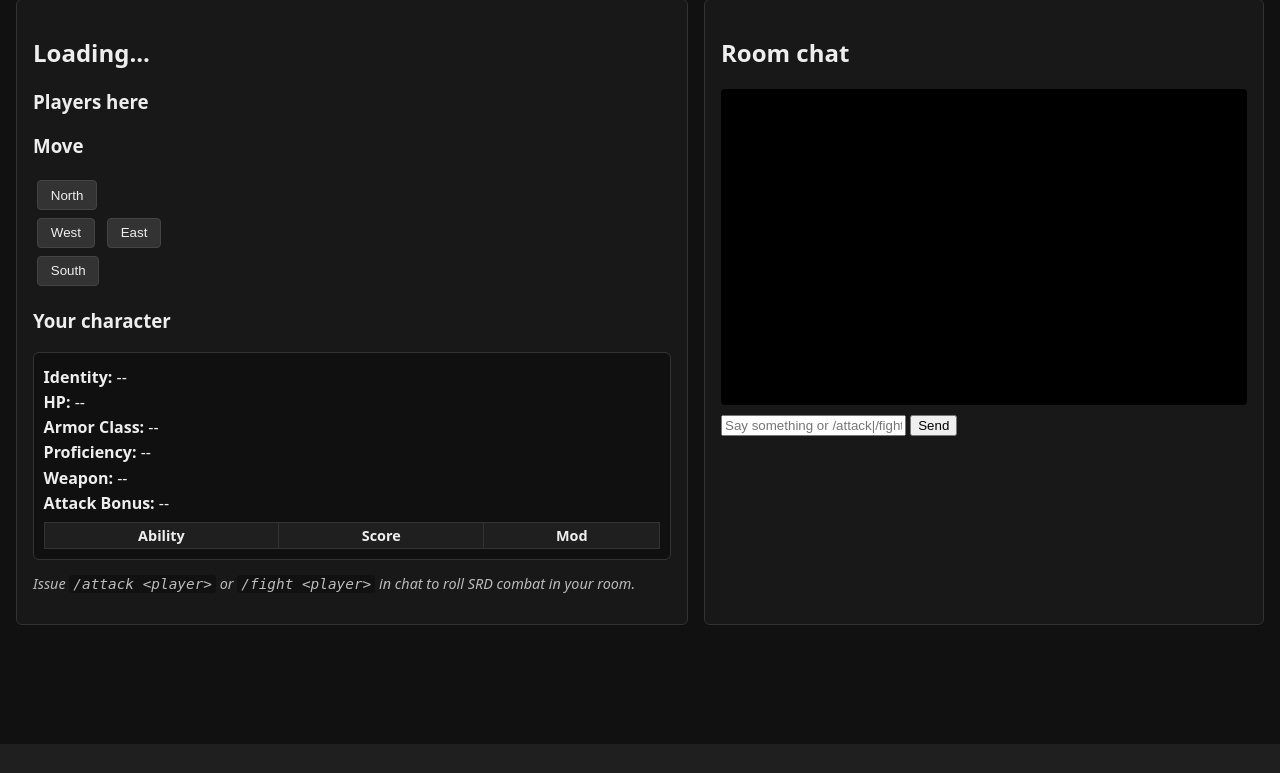
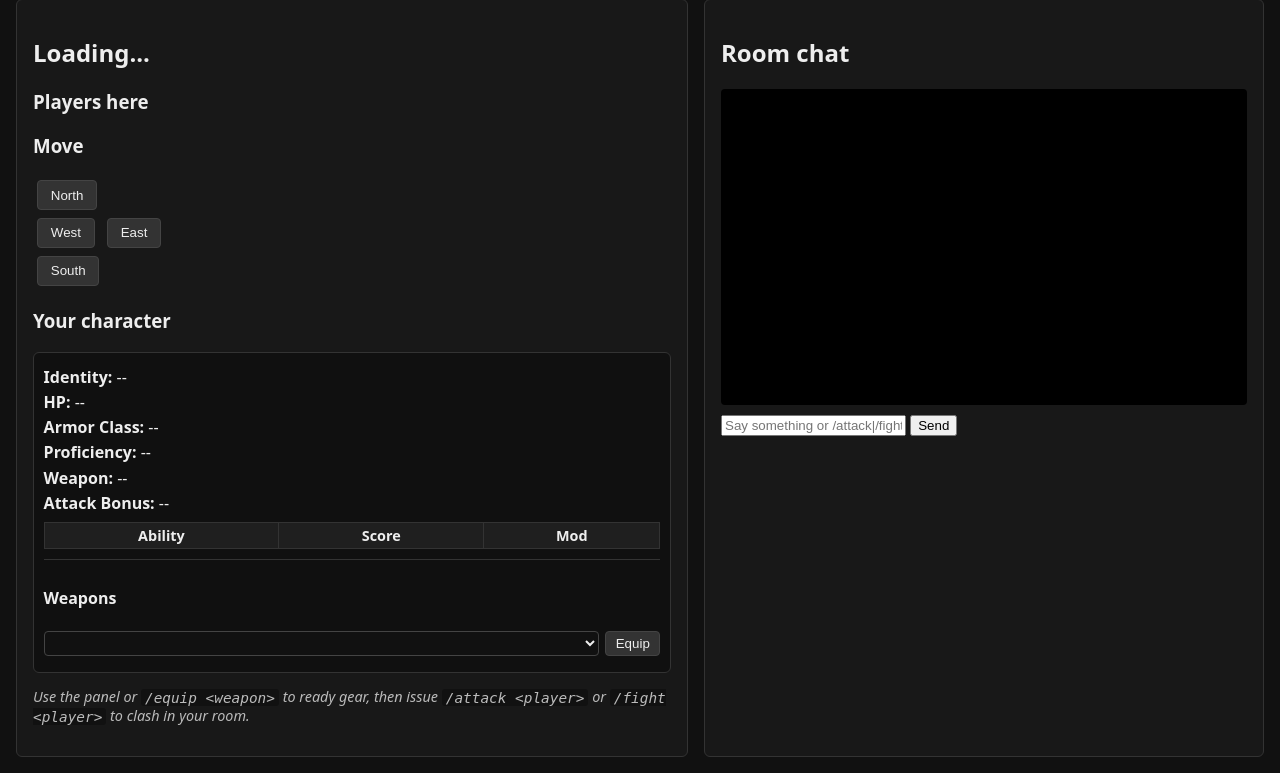
Before and after one commit to anonomi-og/backtomud, a Flask app: page /game in a window 1280 px wide. Shown: the part 56-829 px from the top of the page. Before the commit the page ends 800 px from the top, so only its background shows below. Run offline with Flask 3, Linux system fonts and the light colour scheme; the visitor is signed in with stand-in values (Sample User, id 1); lists and menus that the app fills with data are empty; some libraries are stand-ins or nearby versions.

Commit message:
Add weapon management system with inventory and equip functionality

```diff
--- a/app.py
+++ b/app.py
@@ -1,3 +1,4 @@
+import json
 import os
 import random
 import sqlite3
@@ -61,7 +62,22 @@ START_Y = 2  # central tile
 ABILITY_KEYS = ("str", "dex", "con", "int", "wis", "cha")
 DEFAULT_RACE = "Human"
 DEFAULT_CLASS = "Fighter"
+DEFAULT_WEAPON_KEY = "unarmed"
 PROFICIENCY_BONUS = 2  # SRD level 1 characters
+
+WEAPONS = {
+    "unarmed": {"name": "Unarmed Strike", "dice": (1, 1), "ability": "str", "damage_type": "bludgeoning"},
+    "longsword": {"name": "Longsword", "dice": (1, 8), "ability": "str", "damage_type": "slashing"},
+    "battleaxe": {"name": "Battleaxe", "dice": (1, 8), "ability": "str", "damage_type": "slashing"},
+    "spear": {"name": "Spear", "dice": (1, 6), "ability": "str", "damage_type": "piercing"},
+    "shortsword": {"name": "Shortsword", "dice": (1, 6), "ability": "dex", "damage_type": "piercing"},
+    "dagger": {"name": "Dagger", "dice": (1, 4), "ability": "dex", "damage_type": "piercing"},
+    "shortbow": {"name": "Shortbow", "dice": (1, 6), "ability": "dex", "damage_type": "piercing"},
+    "mace": {"name": "Mace", "dice": (1, 6), "ability": "str", "damage_type": "bludgeoning"},
+    "warhammer": {"name": "Warhammer", "dice": (1, 8), "ability": "str", "damage_type": "bludgeoning"},
+    "arcane_bolt": {"name": "Arcane Bolt", "dice": (1, 8), "ability": "int", "damage_type": "force"},
+    "sacred_flame": {"name": "Sacred Flame", "dice": (1, 8), "ability": "wis", "damage_type": "radiant"},
+}
 
 RACES = {
     "Human": {"modifiers": {ability: 1 for ability in ABILITY_KEYS}},
@@ -75,25 +91,25 @@ CLASSES = {
         "hit_die": 10,
         "primary_ability": "str",
         "armor_bonus": 2,
-        "weapon": {"name": "Longsword", "dice": (1, 8), "ability": "str", "damage_type": "slashing"},
+        "starting_weapons": ["longsword", "battleaxe", "spear", "dagger"],
     },
     "Rogue": {
         "hit_die": 8,
         "primary_ability": "dex",
         "armor_bonus": 1,
-        "weapon": {"name": "Shortsword", "dice": (1, 6), "ability": "dex", "damage_type": "piercing"},
+        "starting_weapons": ["shortsword", "dagger", "shortbow"],
     },
     "Wizard": {
         "hit_die": 6,
         "primary_ability": "int",
         "armor_bonus": 0,
-        "weapon": {"name": "Arcane Bolt", "dice": (1, 8), "ability": "int", "damage_type": "force"},
+        "starting_weapons": ["arcane_bolt", "dagger"],
     },
     "Cleric": {
         "hit_die": 8,
         "primary_ability": "wis",
         "armor_bonus": 1,
-        "weapon": {"name": "Mace", "dice": (1, 6), "ability": "str", "damage_type": "bludgeoning"},
+        "starting_weapons": ["mace", "warhammer", "sacred_flame"],
     },
 }
 
@@ -109,6 +125,56 @@ def normalize_choice(value, valid, default_value):
         if key.lower() == value.lower():
             return key
     return default_value
+
+
+def get_weapon(key):
+    if not key:
+        return WEAPONS[DEFAULT_WEAPON_KEY]
+    return WEAPONS.get(key, WEAPONS[DEFAULT_WEAPON_KEY])
+
+
+def format_weapon_payload(key):
+    weapon = get_weapon(key)
+    dice = weapon.get("dice") or (1, 1)
+    return {
+        "key": key or DEFAULT_WEAPON_KEY,
+        "name": weapon["name"],
+        "dice": dice,
+        "dice_label": format_dice(dice),
+        "ability": weapon.get("ability", "str"),
+        "damage_type": weapon.get("damage_type", "physical"),
+    }
+
+
+def default_inventory_for_class(class_name):
+    char_class = normalize_choice(class_name, CLASSES, DEFAULT_CLASS)
+    return list(dict.fromkeys(CLASSES[char_class].get("starting_weapons", []) + [DEFAULT_WEAPON_KEY]))
+
+
+def serialize_inventory(inventory):
+    return json.dumps(inventory or [])
+
+
+def deserialize_inventory(payload):
+    if not payload:
+        return []
+    if isinstance(payload, list):
+        return payload
+    try:
+        data = json.loads(payload)
+        if isinstance(data, list):
+            return [item for item in data if item in WEAPONS]
+    except (json.JSONDecodeError, TypeError):
+        pass
+    return [part.strip() for part in str(payload).split(",") if part.strip() in WEAPONS]
+
+
+def ensure_equipped_weapon(equipped_key, inventory):
+    if equipped_key in inventory:
+        return equipped_key
+    if inventory:
+        return inventory[0]
+    return DEFAULT_WEAPON_KEY
 
 
 def roll_4d6_drop_lowest():
@@ -144,19 +210,14 @@ def build_character_sheet(race_choice, class_choice):
     ability_scores = apply_race_modifiers(base_scores, race)
     ability_mods = {ability: ability_modifier(score) for ability, score in ability_scores.items()}
     class_data = CLASSES[char_class]
-    weapon_tpl = class_data["weapon"]
-    attack_ability = weapon_tpl.get("ability") or class_data["primary_ability"]
+    inventory = default_inventory_for_class(char_class)
+    equipped_weapon = inventory[0] if inventory else DEFAULT_WEAPON_KEY
+    weapon_payload = format_weapon_payload(equipped_weapon)
+    attack_ability = weapon_payload["ability"] or class_data["primary_ability"]
     proficiency = PROFICIENCY_BONUS
     max_hp = max(class_data["hit_die"] + ability_mods["con"], 1)
     ac = max(10 + ability_mods["dex"] + class_data.get("armor_bonus", 0), 10)
     attack_bonus = ability_mods[attack_ability] + proficiency
-    weapon = {
-        "name": weapon_tpl["name"],
-        "dice": weapon_tpl["dice"],
-        "dice_label": format_dice(weapon_tpl["dice"]),
-        "ability": attack_ability,
-        "damage_type": weapon_tpl.get("damage_type", "physical"),
-    }
     return {
         "race": race,
         "char_class": char_class,
@@ -167,9 +228,11 @@ def build_character_sheet(race_choice, class_choice):
         "current_hp": max_hp,
         "ac": ac,
         "proficiency": proficiency,
-        "weapon": weapon,
+        "weapon": weapon_payload,
         "attack_bonus": attack_bonus,
         "attack_ability": attack_ability,
+        "inventory": inventory,
+        "equipped_weapon": equipped_weapon,
     }
 
 
@@ -181,17 +244,14 @@ def derive_character_from_record(record):
     ability_mods = {ability: ability_modifier(score) for ability, score in abilities.items()}
     proficiency = PROFICIENCY_BONUS
     ac = max(10 + ability_mods["dex"] + class_data.get("armor_bonus", 0), 10)
-    weapon_tpl = class_data["weapon"]
-    attack_ability = weapon_tpl.get("ability") or class_data["primary_ability"]
+    max_hp = record.get("hp") or max(class_data["hit_die"] + ability_mods["con"], 1)
+    inventory = deserialize_inventory(record.get("weapon_inventory"))
+    if not inventory:
+        inventory = default_inventory_for_class(char_class)
+    equipped_key = ensure_equipped_weapon(record.get("equipped_weapon"), inventory)
+    weapon = format_weapon_payload(equipped_key)
+    attack_ability = weapon["ability"] or class_data["primary_ability"]
     attack_bonus = ability_mods[attack_ability] + proficiency
-    max_hp = record.get("hp") or max(class_data["hit_die"] + ability_mods["con"], 1)
-    weapon = {
-        "name": weapon_tpl["name"],
-        "dice": weapon_tpl["dice"],
-        "dice_label": format_dice(weapon_tpl["dice"]),
-        "ability": attack_ability,
-        "damage_type": weapon_tpl.get("damage_type", "physical"),
-    }
     return {
         "race": race,
         "char_class": char_class,
@@ -204,6 +264,8 @@ def derive_character_from_record(record):
         "weapon": weapon,
         "attack_bonus": attack_bonus,
         "attack_ability": attack_ability,
+        "inventory": inventory,
+        "equipped_weapon": weapon["key"],
     }
 
 
@@ -246,7 +308,9 @@ def init_db():
             wis_score INTEGER,
             cha_score INTEGER,
             current_hp INTEGER,
-            level INTEGER
+            level INTEGER,
+            equipped_weapon TEXT,
+            weapon_inventory TEXT
         );
         """
     )
@@ -266,6 +330,10 @@ def init_db():
         c.execute("ALTER TABLE users ADD COLUMN current_hp INTEGER")
     if not _column_exists(c, "users", "level"):
         c.execute("ALTER TABLE users ADD COLUMN level INTEGER DEFAULT 1")
+    if not _column_exists(c, "users", "equipped_weapon"):
+        c.execute(f"ALTER TABLE users ADD COLUMN equipped_weapon TEXT DEFAULT '{DEFAULT_WEAPON_KEY}'")
+    if not _column_exists(c, "users", "weapon_inventory"):
+        c.execute("ALTER TABLE users ADD COLUMN weapon_inventory TEXT")
     c.execute("UPDATE users SET hp = COALESCE(hp, 10)")
     c.execute("UPDATE users SET atk = COALESCE(atk, 2)")
 
@@ -273,7 +341,8 @@ def init_db():
     c.execute(
         """
         SELECT id, username, race, char_class, hp, current_hp, level,
-               str_score, dex_score, con_score, int_score, wis_score, cha_score
+               str_score, dex_score, con_score, int_score, wis_score, cha_score,
+               equipped_weapon, weapon_inventory
         FROM users
         """
     )
@@ -283,6 +352,12 @@ def init_db():
             or row["char_class"] is None
             or any(row[f"{ability}_score"] is None for ability in ABILITY_KEYS)
         )
+        inventory = deserialize_inventory(row["weapon_inventory"])
+        char_class = row["char_class"] or DEFAULT_CLASS
+        if not inventory:
+            inventory = default_inventory_for_class(char_class)
+        equipped_weapon = ensure_equipped_weapon(row["equipped_weapon"], inventory)
+
         if needs_sheet:
             sheet = build_character_sheet(row["race"] or DEFAULT_RACE, row["char_class"] or DEFAULT_CLASS)
             ability_values = sheet["abilities"]
@@ -291,7 +366,8 @@ def init_db():
                 UPDATE users
                 SET race = ?, char_class = ?, level = ?, hp = ?, current_hp = ?,
                     atk = ?, str_score = ?, dex_score = ?, con_score = ?,
-                    int_score = ?, wis_score = ?, cha_score = ?
+                    int_score = ?, wis_score = ?, cha_score = ?,
+                    equipped_weapon = ?, weapon_inventory = ?
                 WHERE id = ?
                 """,
                 (
@@ -307,11 +383,26 @@ def init_db():
                     ability_values["int"],
                     ability_values["wis"],
                     ability_values["cha"],
+                    sheet["equipped_weapon"],
+                    serialize_inventory(sheet["inventory"]),
                     row["id"],
                 ),
             )
-        elif row["current_hp"] is None:
-            c.execute("UPDATE users SET current_hp = hp WHERE id = ?", (row["id"],))
+        else:
+            if row["current_hp"] is None:
+                c.execute("UPDATE users SET current_hp = hp WHERE id = ?", (row["id"],))
+            c.execute(
+                """
+                UPDATE users
+                SET equipped_weapon = ?, weapon_inventory = ?
+                WHERE id = ?
+                """,
+                (
+                    equipped_weapon,
+                    serialize_inventory(inventory),
+                    row["id"],
+                ),
+            )
 
     conn.commit()
     conn.close()
@@ -323,7 +414,6 @@ def get_user(username):
     c = conn.cursor()
     c.execute("SELECT * FROM users WHERE username = ?", (username,))
     row = c.fetchone()
-    conn.commit()
     conn.close()
     if row:
         return dict(row)
@@ -341,8 +431,8 @@ def create_user(username, password, race_choice, class_choice):
         INSERT INTO users (
             username, password_hash, race, char_class, level,
             str_score, dex_score, con_score, int_score, wis_score, cha_score,
-            hp, current_hp, atk
-        ) VALUES (?, ?, ?, ?, ?, ?, ?, ?, ?, ?, ?, ?, ?, ?)
+            hp, current_hp, atk, equipped_weapon, weapon_inventory
+        ) VALUES (?, ?, ?, ?, ?, ?, ?, ?, ?, ?, ?, ?, ?, ?, ?, ?)
         """,
         (
             username,
@@ -359,6 +449,8 @@ def create_user(username, password, race_choice, class_choice):
             sheet["max_hp"],
             sheet["current_hp"],
             sheet["attack_bonus"],
+            sheet["equipped_weapon"],
+            serialize_inventory(sheet["inventory"]),
         ),
     )
     conn.commit()
@@ -369,6 +461,14 @@ def update_user_current_hp(username, hp):
     conn = sqlite3.connect(DB_PATH)
     c = conn.cursor()
     c.execute("UPDATE users SET current_hp = ? WHERE username = ?", (hp, username))
+    conn.commit()
+    conn.close()
+
+
+def update_user_equipped_weapon(username, weapon_key):
+    conn = sqlite3.connect(DB_PATH)
+    c = conn.cursor()
+    c.execute("UPDATE users SET equipped_weapon = ? WHERE username = ?", (weapon_key, username))
     conn.commit()
     conn.close()
 
@@ -390,6 +490,8 @@ def update_user_current_hp(username, hp):
 #     "attack_bonus": int,
 #     "attack_ability": str,
 #     "proficiency": int,
+#     "inventory": list[str],
+#     "equipped_weapon": str,
 # }
 players = {}
 
@@ -416,8 +518,58 @@ def build_player_state(user_record, sid):
         "y": START_Y,
     }
     state.update(derived)
+    state["inventory"] = list(state.get("inventory", []))
     state["hp"] = clamp_hp(user_record.get("current_hp"), derived["max_hp"])
+    apply_weapon_to_player_state(state, state.get("equipped_weapon"))
     return state
+
+
+def apply_weapon_to_player_state(player, weapon_key=None):
+    inventory = player.get("inventory") or [DEFAULT_WEAPON_KEY]
+    weapon_key = ensure_equipped_weapon(weapon_key, inventory)
+    player["equipped_weapon"] = weapon_key
+    weapon_payload = format_weapon_payload(weapon_key)
+    player["weapon"] = weapon_payload
+    class_name = normalize_choice(player.get("char_class"), CLASSES, DEFAULT_CLASS)
+    class_data = CLASSES[class_name]
+    attack_ability = weapon_payload.get("ability") or class_data["primary_ability"]
+    player["attack_ability"] = attack_ability
+    player["attack_bonus"] = player["ability_mods"].get(attack_ability, 0) + player["proficiency"]
+    return weapon_payload
+
+
+def resolve_weapon_key_from_input(player, identifier):
+    if not identifier:
+        return None
+    target = identifier.strip().lower()
+    for key in player.get("inventory", []):
+        weapon = get_weapon(key)
+        if key.lower() == target or weapon["name"].lower() == target:
+            return key
+    return None
+
+
+def equip_weapon_for_player(username, weapon_identifier):
+    player = players.get(username)
+    if not player:
+        return False, "You are not in the game."
+    if not weapon_identifier:
+        return False, "Select a weapon to equip."
+
+    weapon_key = resolve_weapon_key_from_input(player, weapon_identifier)
+    if not weapon_key:
+        return False, "You do not possess that weapon."
+    if weapon_key == player.get("equipped_weapon"):
+        return False, f"{get_weapon(weapon_key)['name']} is already equipped."
+
+    apply_weapon_to_player_state(player, weapon_key)
+    update_user_equipped_weapon(username, weapon_key)
+    send_room_state(username)
+
+    room = room_name(player["x"], player["y"])
+    message = f"{username} equips {player['weapon']['name']}."
+    socketio.emit("system_message", {"text": message}, room=room)
+    return True, message
 
 
 def send_room_state(username):
@@ -428,6 +580,18 @@ def send_room_state(username):
     room = get_room_info(x, y)
     occupants = get_players_in_room(x, y)
     weapon = player.get("weapon", {})
+    inventory_payload = []
+    for key in player.get("inventory", []):
+        info = format_weapon_payload(key)
+        inventory_payload.append(
+            {
+                "key": info["key"],
+                "name": info["name"],
+                "dice": info["dice_label"],
+                "damage_type": info["damage_type"],
+                "equipped": info["key"] == player.get("equipped_weapon"),
+            }
+        )
     payload = {
         "x": x,
         "y": y,
@@ -443,6 +607,7 @@ def send_room_state(username):
             "ac": player["ac"],
             "proficiency": player["proficiency"],
             "weapon": {
+                "key": weapon.get("key", DEFAULT_WEAPON_KEY),
                 "name": weapon.get("name", "Unarmed"),
                 "dice": weapon.get("dice_label", "-"),
                 "damage_type": weapon.get("damage_type", ""),
@@ -451,6 +616,7 @@ def send_room_state(username):
             "attack_ability": player["attack_ability"],
             "abilities": player["abilities"],
             "ability_mods": player["ability_mods"],
+            "weapon_inventory": inventory_payload,
         },
     }
     socketio.emit("room_state", payload, to=player["sid"])
@@ -505,6 +671,15 @@ def handle_command(username, command_text):
             return True
         target_name = parts[1]
         resolve_attack(username, target_name)
+        return True
+    if cmd in ("equip", "wield"):
+        if len(parts) < 2:
+            notify_player(username, "Usage: /equip <weapon_name>")
+            return True
+        weapon_name = " ".join(parts[1:])
+        success, message = equip_weapon_for_player(username, weapon_name)
+        if not success:
+            notify_player(username, message)
         return True
 
     notify_player(username, f"Unknown command: {cmd}")
@@ -687,9 +862,12 @@ def on_join_game():
             "weapon",
             "attack_bonus",
             "attack_ability",
+            "inventory",
+            "equipped_weapon",
         ]:
             existing[key] = refreshed[key]
         existing["hp"] = clamp_hp(user_record.get("current_hp"), existing["max_hp"])
+        apply_weapon_to_player_state(existing, existing.get("equipped_weapon"))
 
     x = players[username]["x"]
     y = players[username]["y"]
@@ -751,6 +929,17 @@ def on_move(data):
     send_room_state(username)
 
 
+@socketio.on("equip_weapon")
+def on_equip_weapon(data):
+    username = session.get("username")
+    if not username or username not in players:
+        return
+    weapon_key = (data or {}).get("weapon") or (data or {}).get("weapon_key")
+    success, message = equip_weapon_for_player(username, weapon_key)
+    if not success:
+        notify_player(username, message)
+
+
 @socketio.on("chat")
 def on_chat(data):
     username = session.get("username")
--- a/static/game.js
+++ b/static/game.js
@@ -15,6 +15,10 @@ const profEl = document.getElementById("stat-prof");
 const weaponEl = document.getElementById("stat-weapon");
 const charSummaryEl = document.getElementById("char-summary");
 const abilityTableBody = document.getElementById("ability-table-body");
+const weaponSelect = document.getElementById("weapon-select");
+const weaponListEl = document.getElementById("weapon-list");
+const equipForm = document.getElementById("equip-form");
+const equipButton = equipForm ? equipForm.querySelector("button") : null;
 
 const ABILITY_ORDER = ["str", "dex", "con", "int", "wis", "cha"];
 const ABILITY_LABELS = {
@@ -113,7 +117,7 @@ function renderCharacterPanel(character) {
   if (profEl && typeof character.proficiency !== "undefined") {
     profEl.textContent = formatBonus(character.proficiency);
   }
-  if (weaponEl && character.weapon) {
+if (weaponEl && character.weapon) {
     const weapon = character.weapon;
     const damageType = weapon.damage_type ? ` ${weapon.damage_type}` : "";
     weaponEl.textContent = `${weapon.name} (${weapon.dice}${damageType})`;
@@ -123,6 +127,7 @@ function renderCharacterPanel(character) {
     attackBonusEl.textContent = `${formatBonus(character.attack_bonus)}${abilityTag ? ` via ${abilityTag}` : ""}`;
   }
   renderAbilityTable(character.abilities, character.ability_mods);
+  renderWeaponPanel(character.weapon_inventory || [], character.weapon);
 }
 
 function renderAbilityTable(scores = {}, modifiers = {}) {
@@ -152,3 +157,52 @@ function formatBonus(value) {
   if (typeof value !== "number") return "--";
   return value >= 0 ? `+${value}` : `${value}`;
 }
+
+function renderWeaponPanel(weaponInventory = [], equippedWeapon = null) {
+  if (!weaponSelect || !weaponListEl) return;
+  weaponSelect.innerHTML = "";
+  weaponListEl.innerHTML = "";
+
+  if (!weaponInventory.length) {
+    const placeholder = document.createElement("option");
+    placeholder.value = "";
+    placeholder.textContent = "No weapons available";
+    weaponSelect.appendChild(placeholder);
+    weaponSelect.disabled = true;
+    if (equipButton) equipButton.disabled = true;
+    return;
+  }
+
+  weaponSelect.disabled = false;
+  if (equipButton) equipButton.disabled = false;
+
+  weaponInventory.forEach((weapon) => {
+    const label = formatWeaponLabel(weapon);
+    const option = document.createElement("option");
+    option.value = weapon.key;
+    option.textContent = label;
+    if (weapon.equipped) option.selected = true;
+    weaponSelect.appendChild(option);
+
+    const li = document.createElement("li");
+    li.textContent = label;
+    if (weapon.equipped) li.classList.add("equipped");
+    weaponListEl.appendChild(li);
+  });
+}
+
+function formatWeaponLabel(weapon) {
+  if (!weapon) return "--";
+  const damage = weapon.dice ? weapon.dice : "-";
+  const type = weapon.damage_type ? ` ${weapon.damage_type}` : "";
+  const suffix = weapon.equipped ? " [Equipped]" : "";
+  return `${weapon.name} (${damage}${type})${suffix}`;
+}
+
+if (equipForm) {
+  equipForm.addEventListener("submit", (evt) => {
+    evt.preventDefault();
+    if (!weaponSelect || !weaponSelect.value) return;
+    socket.emit("equip_weapon", { weapon: weaponSelect.value });
+  });
+}
--- a/static/style.css
+++ b/static/style.css
@@ -79,6 +79,56 @@ header {
 
 .character-card p {
   margin: 0.2rem 0;
+}
+
+.weapon-panel {
+  margin-top: 0.6rem;
+  padding-top: 0.4rem;
+  border-top: 1px solid #333;
+}
+
+.weapon-panel form {
+  display: flex;
+  gap: 0.4rem;
+  margin-bottom: 0.4rem;
+}
+
+.weapon-panel select {
+  flex: 1;
+  background: #111;
+  color: #eee;
+  border: 1px solid #444;
+  border-radius: 4px;
+  padding: 0.2rem;
+}
+
+.weapon-panel button {
+  padding: 0.2rem 0.6rem;
+  border-radius: 4px;
+  border: 1px solid #444;
+  background: #333;
+  color: #eee;
+  cursor: pointer;
+}
+
+.weapon-panel button:hover {
+  background: #444;
+}
+
+.weapon-panel ul {
+  list-style: none;
+  padding-left: 1rem;
+  margin: 0;
+  font-size: 0.9rem;
+}
+
+.weapon-panel li {
+  margin-bottom: 0.2rem;
+}
+
+.weapon-panel li.equipped {
+  font-weight: bold;
+  color: #9cf;
 }
 
 .ability-table {
--- a/templates/game.html
+++ b/templates/game.html
@@ -46,9 +46,18 @@
             </thead>
             <tbody id="ability-table-body"></tbody>
           </table>
+          <div class="weapon-panel">
+            <h4>Weapons</h4>
+            <form id="equip-form">
+              <select id="weapon-select"></select>
+              <button type="submit">Equip</button>
+            </form>
+            <ul id="weapon-list"></ul>
+          </div>
         </div>
         <p class="combat-tip">
-          Issue <code>/attack &lt;player&gt;</code> or <code>/fight &lt;player&gt;</code> in chat to roll SRD combat in your room.
+          Use the panel or <code>/equip &lt;weapon&gt;</code> to ready gear, then issue <code>/attack &lt;player&gt;</code> or
+          <code>/fight &lt;player&gt;</code> to clash in your room.
         </p>
       </section>
 
```
